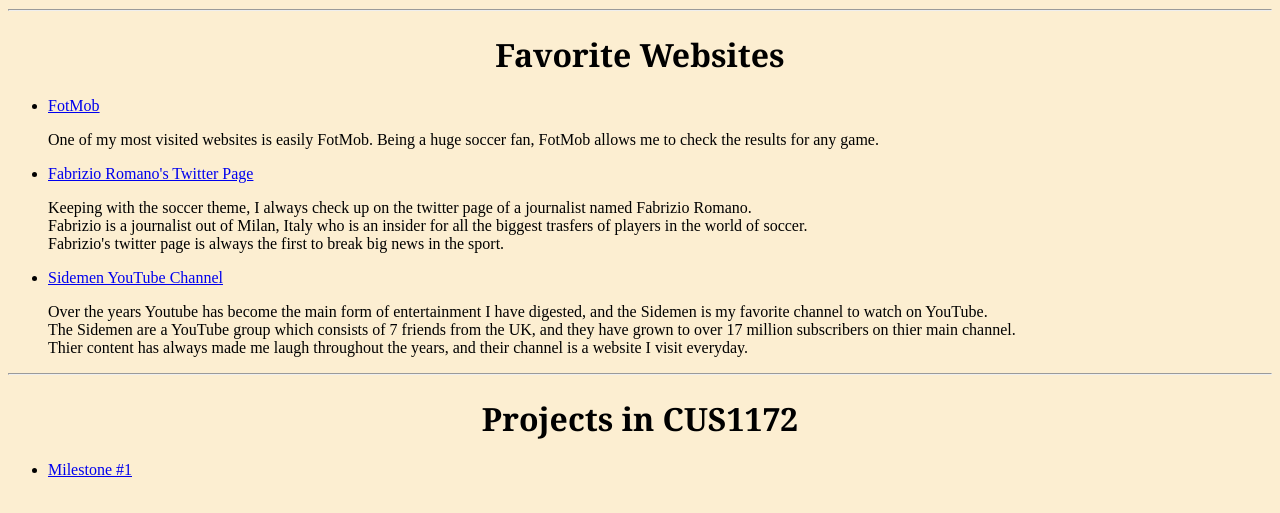
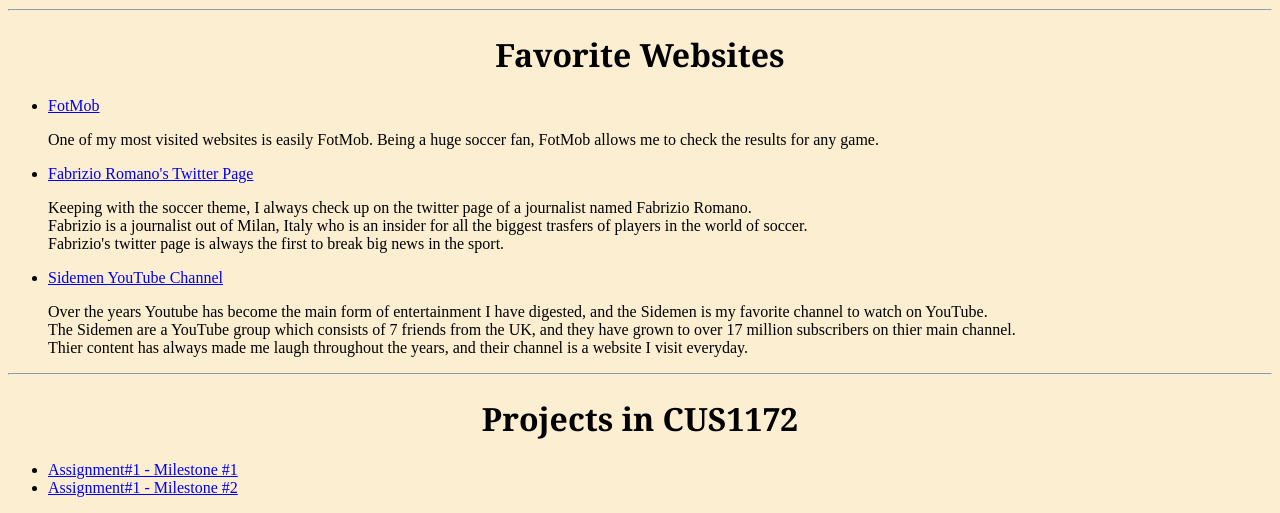
Before and after one commit to tcano0505/milestone2, a plain HTML site: page index.html in a window 1280 px wide. Shown: the part 2342-2855 px from the top of the page. Drawn offline with Linux system fonts and the light colour scheme.

Commit message:
Update index.html

```diff
--- a/index.html
+++ b/index.html
@@ -122,8 +122,11 @@
 
       <h1 id="course_projects">Projects in CUS1172</h1>
       <ul>
+       <li>
+          <a href="https://tcano0505.github.io/CUS1172_Milestone1/" target="_blank" class="link"> Assignment#1 - Milestone #1</a>
+        </li>
         <li>
-          <a href="https://github.com/tcano0505/CUS1172_WebDev/blob/main/index.html" target="_blank" class="link"> Milestone #1</a>
+          <a href="https://tcano0505.github.io/milestone2/" target="_blank" class="link"> Assignment#1 - Milestone #2</a>
         </li>
       </ul>
     </body>
```
